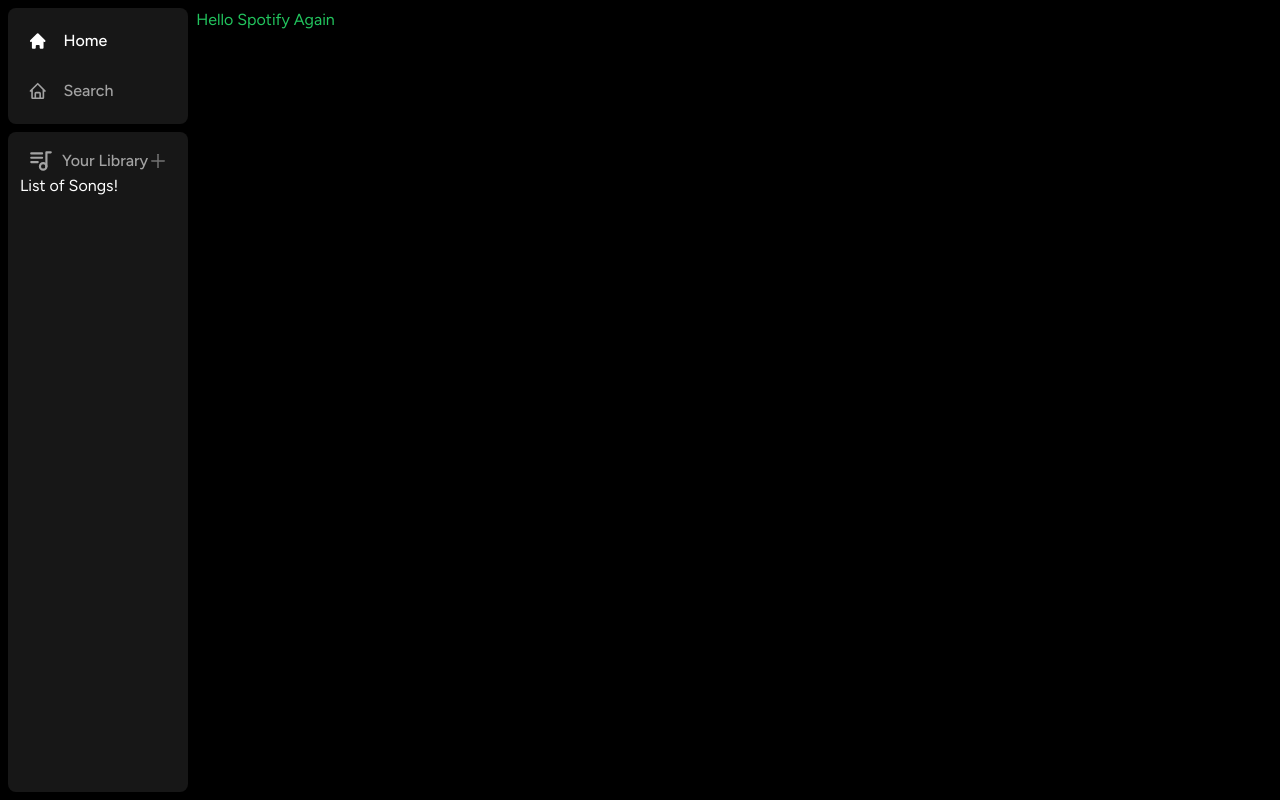
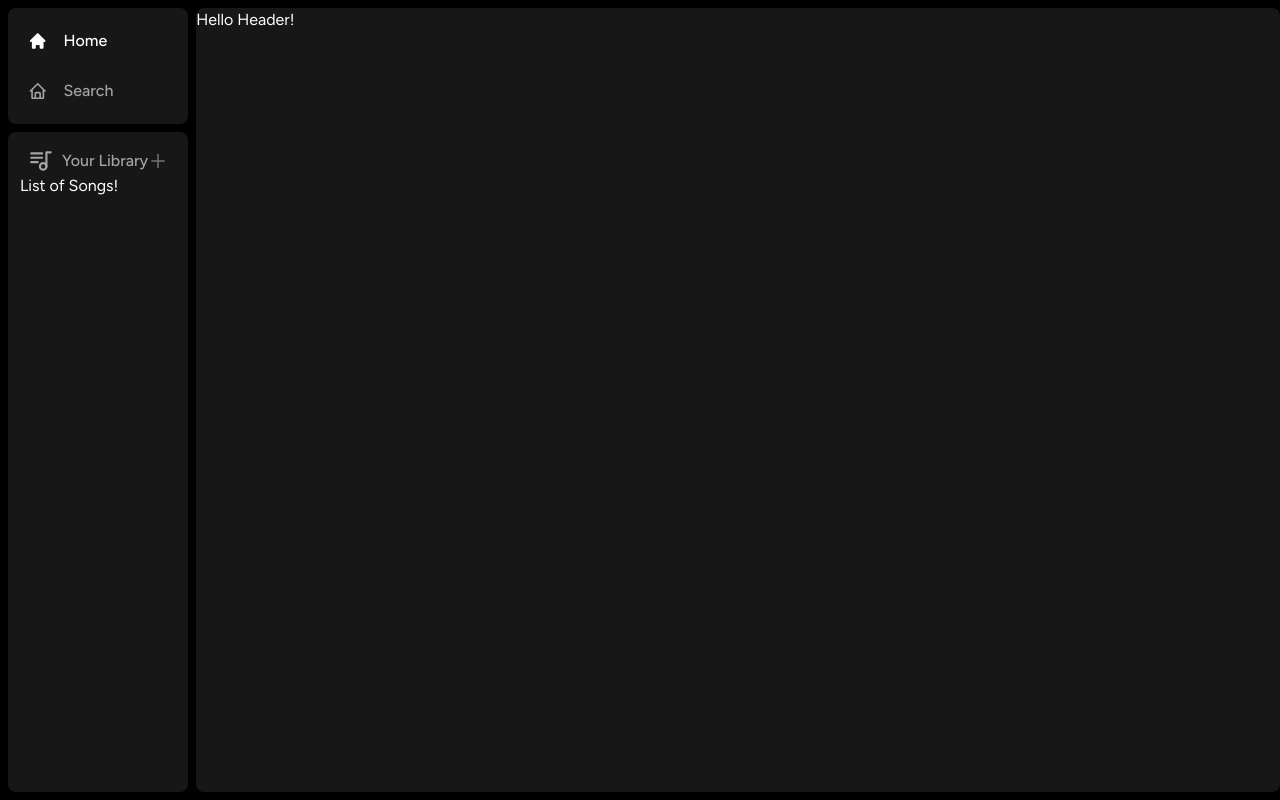
Before and after one commit to michaelorina/fullstack-spotify-clone, a Next.js app: page / in a window 1280 px wide. Built offline with nearby package versions, Linux system fonts and the light colour scheme.

Commit message:
create header component

```diff
--- a/app/(site)/page.tsx
+++ b/app/(site)/page.tsx
@@ -1,7 +1,18 @@
+import Header from "@/components/Header";
+
 export default function Home() {
   return (
-      <div className='text-green-500'>
-        Hello Spotify Again
+      <div className="
+        bg-neutral-900
+        rounded-lg
+        h-full
+        w-full
+        overflow-hidden
+        overflow-y-auto
+      ">
+        <Header>
+
+        </Header>
       </div>
     )
 }
--- /dev/null
+++ b/components/Header.tsx
@@ -0,0 +1,18 @@
+import React from "react";
+
+interface HeaderProps{
+    children: React.ReactNode;
+    className?:string;
+}
+const Header: React.FC<HeaderProps> = ({
+    children,
+    className
+}) =>{
+    return(
+        <div>
+            Hello Header!
+        </div>
+    );
+}
+
+export default Header;
```
